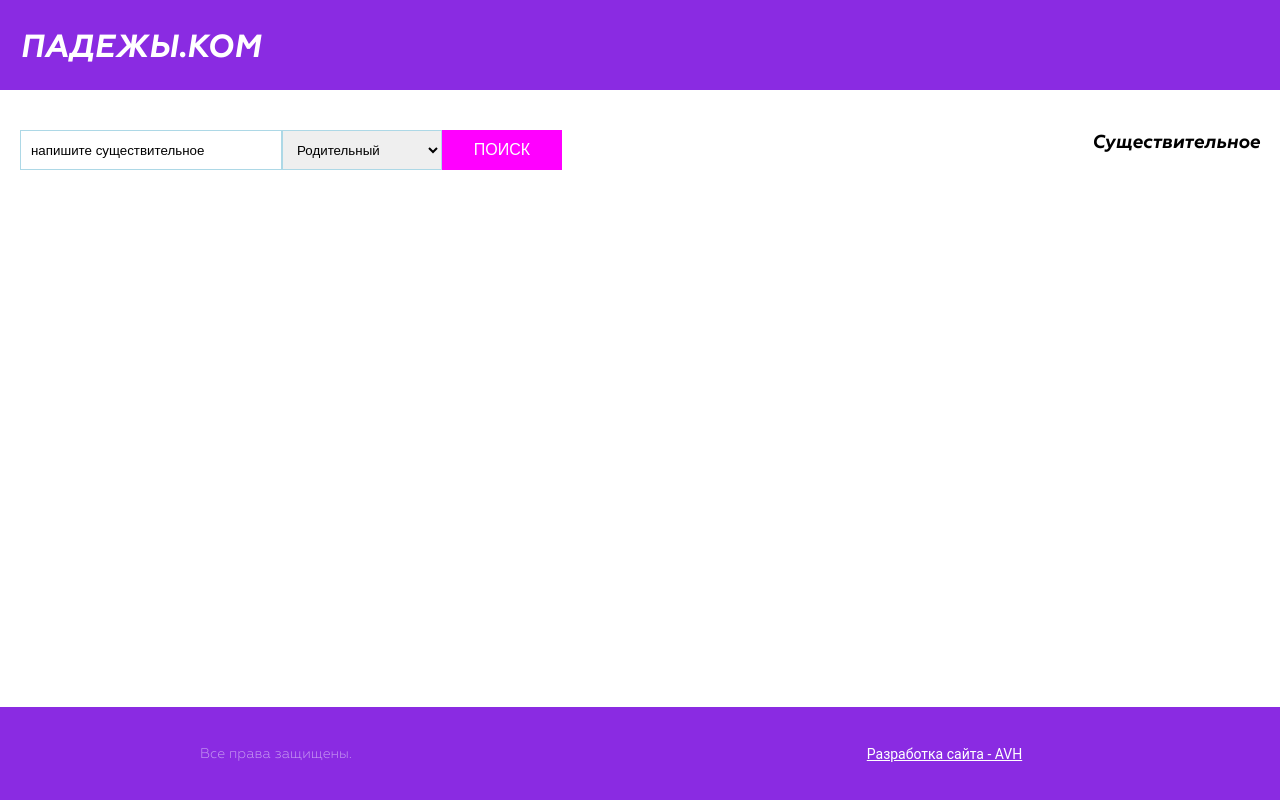
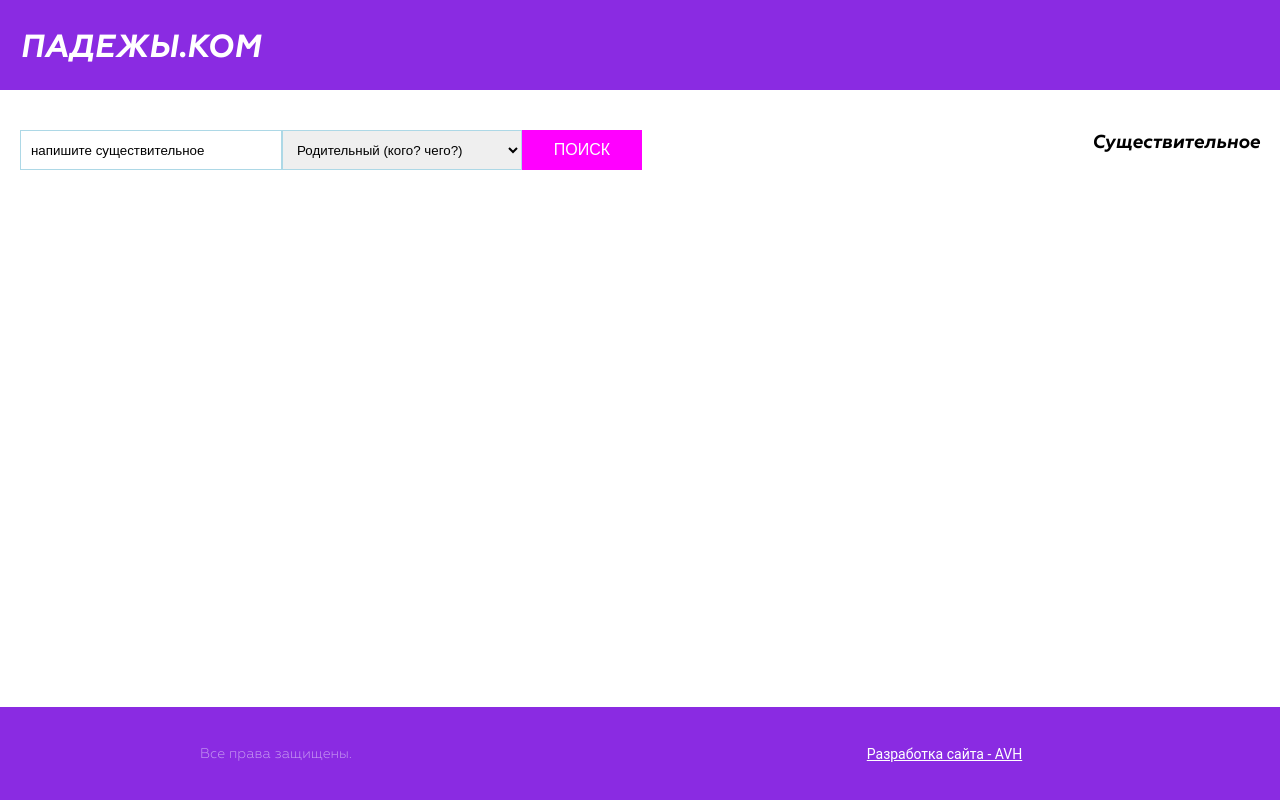
Before and after one commit to AntonChanin/padezgy, a React (Create React App) app: page / in a window 1280 px wide. Built offline with nearby package versions, Linux system fonts and the light colour scheme.

Commit message:
add -e cases

```diff
--- a/src/component/main/main.css
+++ b/src/component/main/main.css
@@ -33,7 +33,7 @@
   }
 }
 
-@media screen and (max-width: 528px) {
+@media screen and (max-width: 608px) {
   .main-canvas_body {
     height: 120px;
   }
--- a/src/component/selector/selector.css
+++ b/src/component/selector/selector.css
@@ -1,5 +1,5 @@
 .selector {
   border: 1px solid lightblue;
   padding: 10px;
-  width: 160px;
+  width: 240px;
 }
--- a/src/component/selector/selector.jsx
+++ b/src/component/selector/selector.jsx
@@ -7,17 +7,16 @@ export const Selector = () => {
   const [context, setContext] = useContext(MainContext);
   const handleSelect = useCallback(() => e => {
     setValue(e.target.value);
-    console.log({ value: context?.value, returnValue: context?.returnValue, case: e.target.value })
     setContext({ value: context?.value, returnValue: context?.returnValue, case: e.target.value });
   }, [context, setContext]);
 
   return (
     <select className="selector" name="select" value={value} onChange={handleSelect()}>
-      <option value="р" selected>Родительный</option>
-      <option value="д">Дательный</option>
-      <option value="в">Винительный</option>
-      <option value="т">Творительный</option>
-      <option value="п">Предложный</option>
+      <option value="р" selected>Родительный (кого? чего?)</option>
+      <option value="д">Дательный (кому? чему?)</option>
+      <option value="в">Винительный (кого? что?)</option>
+      <option value="т">Творительный (кем? чем?)</option>
+      <option value="п">Предложный (о ком? о чом?)</option>
     </select>
   )
 };
--- a/src/static/utils.js
+++ b/src/static/utils.js
@@ -6,7 +6,7 @@ const toCase = (str, choice) => {
       'а': ['ы', 'е', 'у', 'ой', 'е'],
       '(ш/ж/к/ч)а': ['%и', '%е', '%у', '%ой', '%е'],
       'б/в/м/г/д/л/ж/з/к/н/п/т/ф/ч/ц/щ/р/х': ['%а', '%у', '%а', '%ом', '%е'],
-      'и': ['ей', 'ям', '%', 'ями', 'ях'],
+      'и/е': ['ей', 'ям', '%', 'ями', 'ях'],
       'ый': ['ого', 'ому', '%', 'ым', 'ом'],
       'й': ['я', 'ю', 'я', 'ем', 'е'],
       'о': ['а', 'у', '%', 'ом', 'е'],
```
